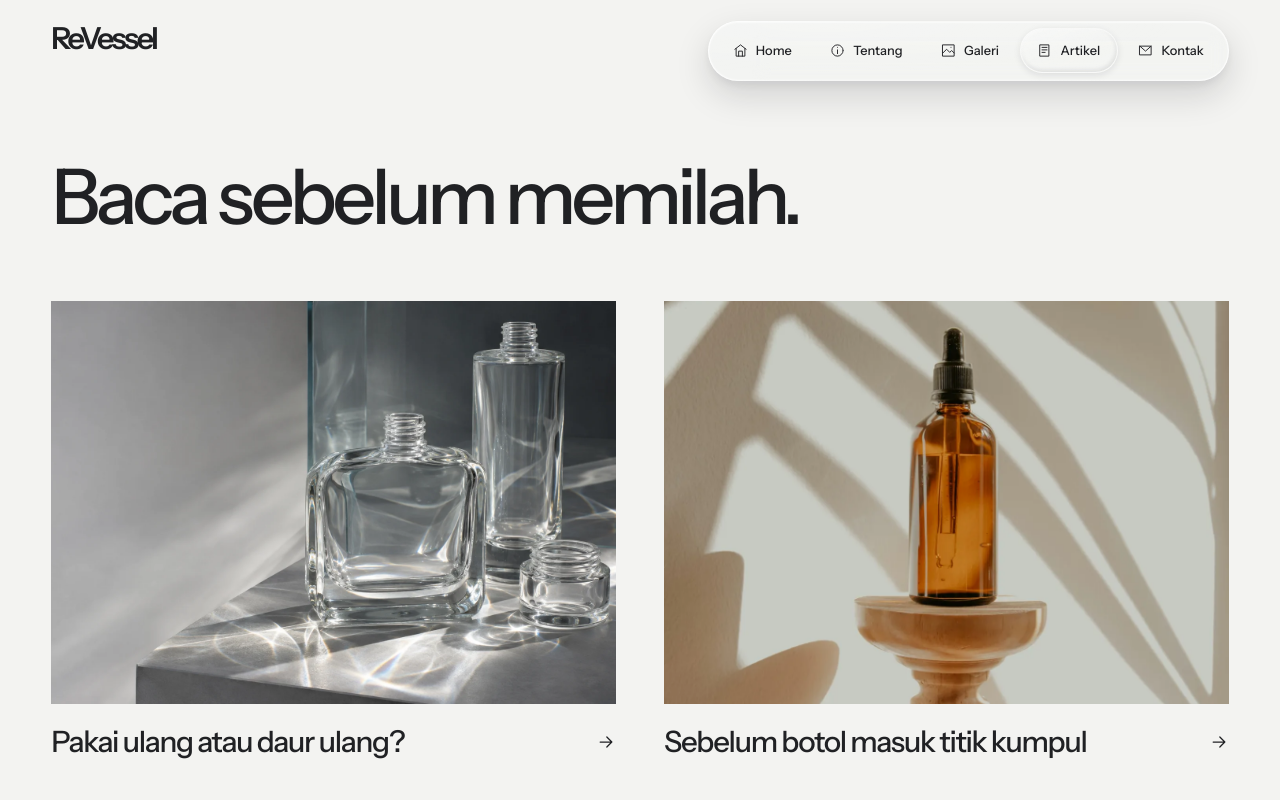
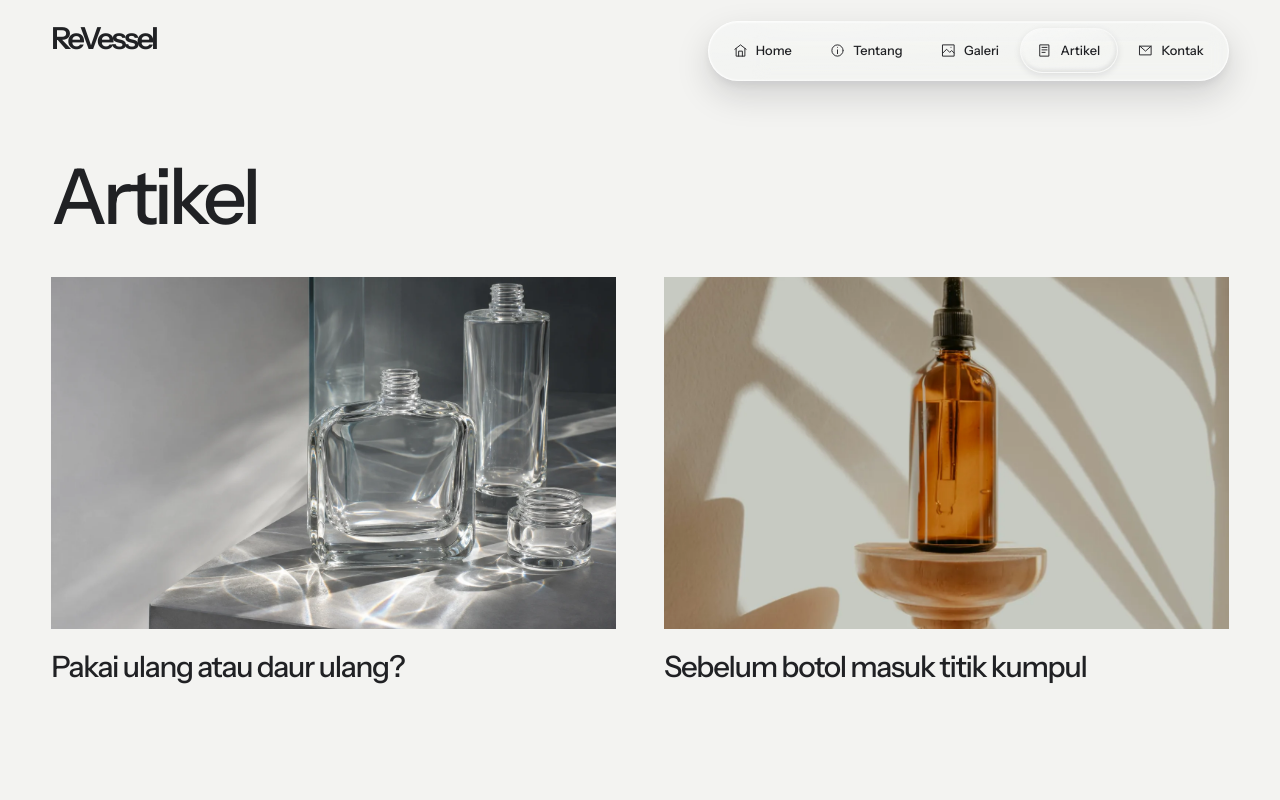
Before and after one commit to Ilyasrhmn/ReVessel, a Next.js app: page /artikel in a window 1280 px wide. Shown: the top 800 px of the page. Built offline with nearby package versions, Linux system fonts and the light colour scheme.

Commit message:
refactor(frontend): simplify article pages and guidance

```diff
--- a/app/artikel/page.tsx
+++ b/app/artikel/page.tsx
@@ -2,7 +2,6 @@ import type { Metadata } from "next";
 import Image from "next/image";
 import Link from "next/link";
 import SiteFrame from "../ui/site-frame";
-import Icon from "../ui/interface-icon";
 import { articles } from "../content";
 import styles from "../pages.module.css";
 
@@ -14,7 +13,7 @@ export const metadata: Metadata = {
 
 export default function ArticlesPage() {
   return (
-    <SiteFrame title="Baca sebelum memilah." active="/artikel">
+    <SiteFrame title="Artikel">
       <div className={styles.articleList}>
         {articles.map((article) => (
           <Link
@@ -25,15 +24,12 @@ export default function ArticlesPage() {
             <div className={styles.cardImage}>
               <Image
                 src={article.image}
-                alt={article.alt}
+                alt=""
                 fill
                 sizes="(max-width:760px) 90vw, 45vw"
               />
             </div>
-            <h2>
-              {article.title}
-              <Icon />
-            </h2>
+            <h2>{article.title}</h2>
           </Link>
         ))}
       </div>
--- a/app/content.ts
+++ b/app/content.ts
@@ -15,7 +15,7 @@ export const articles = [
       },
       {
         title: "Pilih sesuai kondisi dan tujuan",
-        text: "Di dalam konsep ReVessel, botol diperiksa sebelum diarahkan ke perajin atau pengolah. Gunakan wadah sesuai tujuan yang aman; kemasan bekas bahan kimia atau kosmetik tidak otomatis cocok untuk makanan, minuman, atau pemanasan.",
+        text: "Gunakan kembali botol utuh sesuai bahan dan isi sebelumnya. Simpan botol parfum dan kosmetik untuk penggunaan nonpangan, seperti wadah aksesori atau dekorasi.",
       },
     ],
     sources: [
@@ -37,11 +37,11 @@ export const articles = [
     sections: [
       {
         title: "Periksa penerimanya",
-        text: "Jenis kaca dan kondisi yang diterima dapat berbeda antarprogram. Konfirmasikan syarat titik kumpul sebelum membawa botol. Panduan umum dari luar Indonesia bukan daftar penerimaan bank sampah setempat.",
+        text: "Jenis kaca dan kondisi yang diterima dapat berbeda antarprogram. Sebelum berangkat, tanyakan jenis kaca yang diterima, cara mengemasnya, dan waktu penyerahan.",
       },
       {
         title: "Pisahkan komponennya",
-        text: "Dalam checklist ReVessel, botol disiapkan dalam keadaan kosong, bersih, dan kering. Tutup atau pompa dilepas jika memungkinkan; komponen yang menyatu perlu diperiksa oleh penerima. EPA juga menyarankan pemisahan tutup logam dari botol kaca.",
+        text: "Kosongkan, bersihkan, dan keringkan botol. Lepas tutup atau pompa yang mudah dibuka. Tanyakan kepada penerima jika komponennya menyatu dengan botol.",
       },
       {
         title: "Pisahkan kaca yang rusak",
--- a/app/pages.module.css
+++ b/app/pages.module.css
@@ -153,17 +153,10 @@
   transform: scale(1.03);
 }
 .articleCard h2 {
-  display: flex;
-  align-items: center;
-  justify-content: space-between;
-  gap: 1rem;
   font-size: clamp(1.4rem, 2.3vw, 2.1rem);
   line-height: 1.2;
   font-weight: 450;
   margin-top: 1.25rem;
-}
-.articleCard h2 svg {
-  flex-shrink: 0;
 }
 .articleImage {
   position: relative;
@@ -198,18 +191,11 @@
   list-style: none;
 }
 .sources a {
-  display: inline-flex;
-  align-items: baseline;
-  gap: 0.5rem;
+  display: inline-block;
   padding-block: 0.5rem;
   text-decoration: underline;
   text-underline-offset: 4px;
   font-size: 0.9rem;
-}
-.sources svg {
-  flex-shrink: 0;
-  width: 14px;
-  height: 14px;
 }
 .contactGrid {
   display: grid;
@@ -299,6 +285,15 @@
   font-size: 0.8rem;
   padding-block: 0.5rem;
 }
+@media (min-width: 761px) {
+  .main:has(.articleList) .title {
+    margin-block-end: clamp(2rem, 5svh, 4rem);
+  }
+  .articleList .cardImage {
+    inline-size: 100%;
+    max-block-size: 44svh;
+  }
+}
 @media (max-width: 760px) {
   .main {
     padding-block: 3rem 4rem;
--- a/app/ui/article-detail.tsx
+++ b/app/ui/article-detail.tsx
@@ -1,7 +1,6 @@
 import Image from "next/image";
 import Link from "next/link";
 import SiteFrame from "./site-frame";
-import Icon from "./interface-icon";
 import { articles } from "../content";
 import styles from "../pages.module.css";
 
@@ -11,10 +10,9 @@ export default function ArticleDetail({
   article: (typeof articles)[number];
 }) {
   return (
-    <SiteFrame title={article.title} active="/artikel">
-      <Link href="/artikel" className={styles.textLink}>
-        <Icon kind="article" />
-        Semua artikel
+    <SiteFrame title={article.title}>
+      <Link href="/artikel" className={`${styles.textLink} link-reveal`}>
+        <span>Semua artikel</span>
       </Link>
       <div className={styles.articleImage}>
         <Image
@@ -39,7 +37,6 @@ export default function ArticleDetail({
               <li key={source.href}>
                 <a href={source.href}>
                   {source.label}
-                  <Icon />
                 </a>
               </li>
             ))}
```
